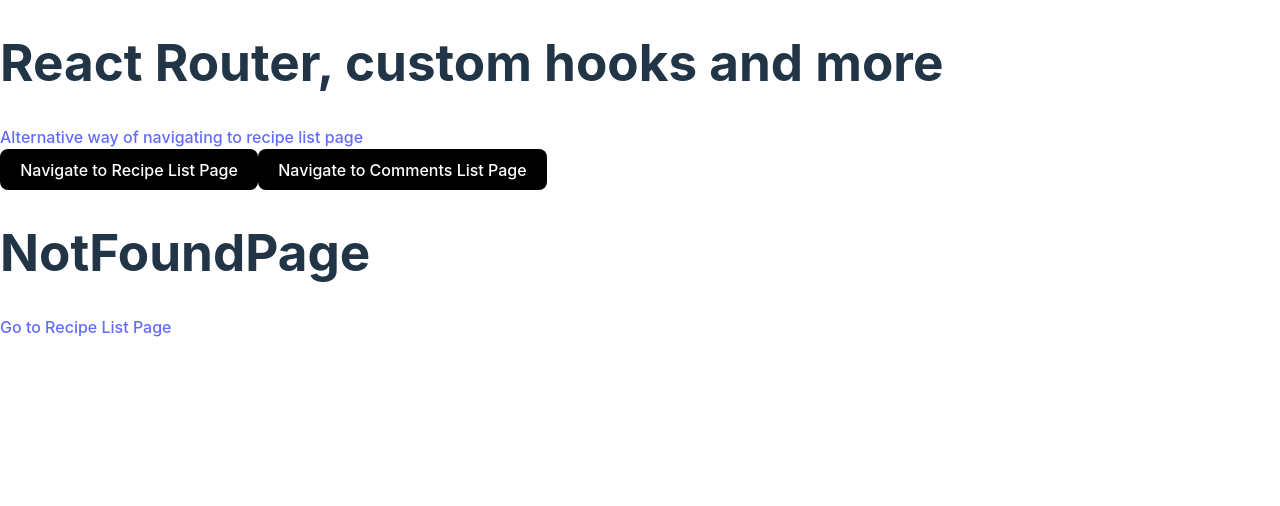
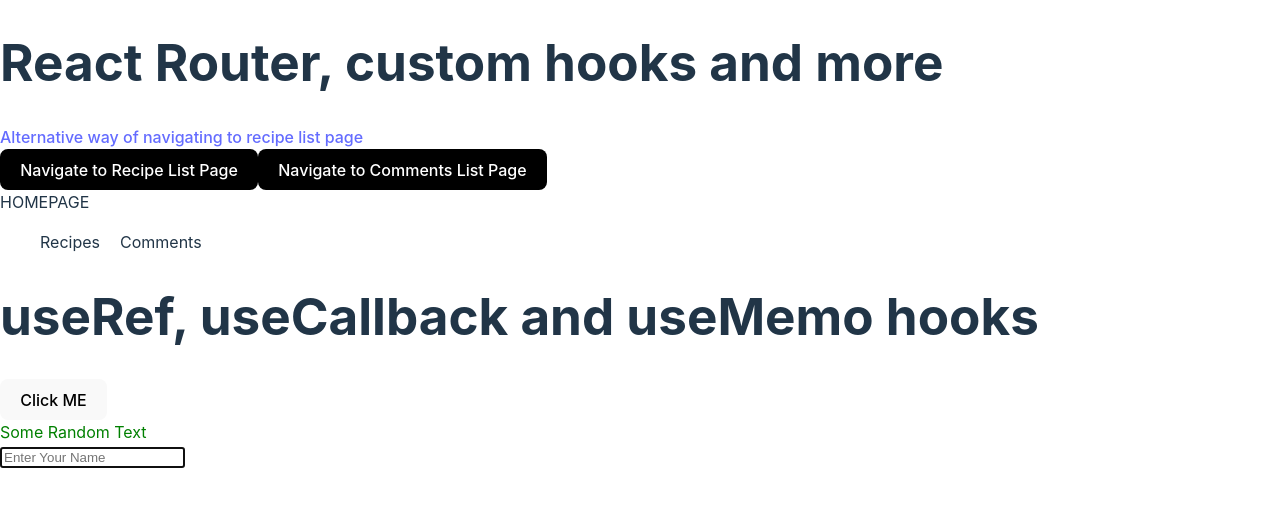
Before and after one commit to taneracar/ReactRouterandCustomHooks, a React (Vite) app: page /home/hooks in a window 1280 px wide. Shown: the top 506 px of the page. Built offline with nearby package versions, Linux system fonts and the light colour scheme.

Commit message:
using useRef

```diff
--- a/src/App.jsx
+++ b/src/App.jsx
@@ -5,6 +5,7 @@
 import NotFoundPage from "./pages/not-found";
 import Layout from "./component/layout";
 import ReactHookFormExamplePage from "./pages/react-hook-form-example";
+import Hooks from "./pages/hooks";
 
 function App() {
   const navigate = useNavigate();
@@ -35,6 +36,7 @@
             path="react-hook-form"
             element={<ReactHookFormExamplePage />}
           />
+          <Route path="hooks" element={<Hooks />} />
 
           <Route path="comments-list" element={<CommentsList />} />
           <Route path="recipe-list/:id" element={<RecipeDetailsPage />} />
--- /dev/null
+++ b/src/pages/hooks/index.jsx
@@ -0,0 +1,36 @@
+import React, { useEffect, useRef } from "react";
+
+const Hooks = () => {
+  const countValue = useRef(0);
+  const divElementRef = useRef();
+  const inputRefElement = useRef();
+
+  function handleClick() {
+    countValue.current++;
+    console.log(countValue.current);
+  }
+  useEffect(() => {
+    const getDivReference = divElementRef.current;
+    inputRefElement.current.focus();
+    getDivReference.style.color = "red";
+    setTimeout(() => {
+      getDivReference.style.color = "green";
+    }, 2000);
+  }, []);
+
+  return (
+    <div>
+      <h1>useRef, useCallback and useMemo hooks</h1>
+      <button onClick={handleClick}>Click ME</button>
+      <div ref={divElementRef}>Some Random Text</div>
+      <input
+        type="text"
+        name="name"
+        placeholder="Enter Your Name"
+        ref={inputRefElement}
+      />
+    </div>
+  );
+};
+
+export default Hooks;
```
